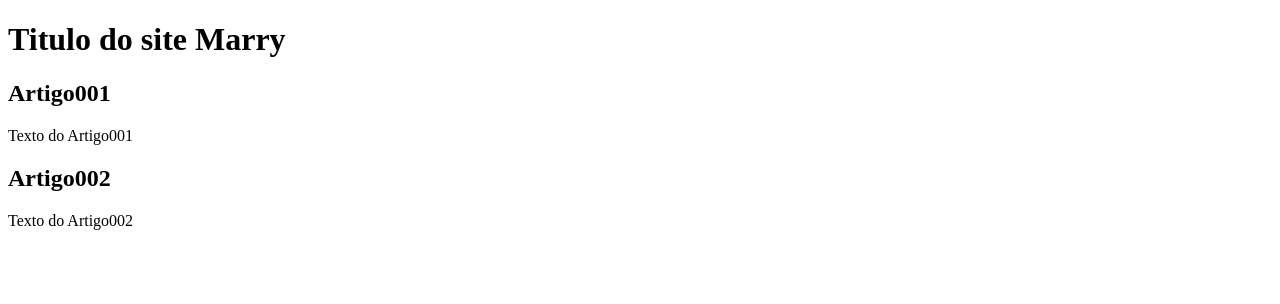
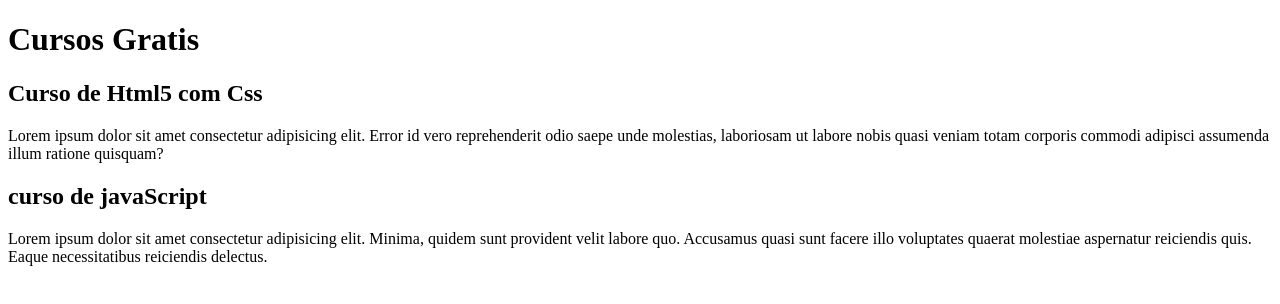
Before and after one commit to LuPessoa/Projetosite, a plain HTML site: page index.html in a window 1280 px wide. Drawn offline with Linux system fonts and the light colour scheme.

Commit message:
comecei a escrever o conteúdo

```diff
--- a/index.html
+++ b/index.html
@@ -8,15 +8,15 @@
 <body>
     <main>
         <header>
-            <h1>Titulo do site Marry</h1>
+            <h1>Cursos Gratis</h1>
         </header>
     <article>
-        <h2>Artigo001</h2>
-        <p>Texto do Artigo001</p>
+        <h2>Curso de Html5 com Css</h2>
+        <p>Lorem ipsum dolor sit amet consectetur adipisicing elit. Error id vero reprehenderit odio saepe unde molestias, laboriosam ut labore nobis quasi veniam totam corporis commodi adipisci assumenda illum ratione quisquam?</p>
     </article>
     <article>
-        <h2>Artigo002</h2>
-        <p>Texto do Artigo002</p>
+        <h2>curso de javaScript</h2>
+        <p>Lorem ipsum dolor sit amet consectetur adipisicing elit. Minima, quidem sunt provident velit labore quo. Accusamus quasi sunt facere illo voluptates quaerat molestiae aspernatur reiciendis quis. Eaque necessitatibus reiciendis delectus.</p>
     </article>
     </main>
 </body>
```
